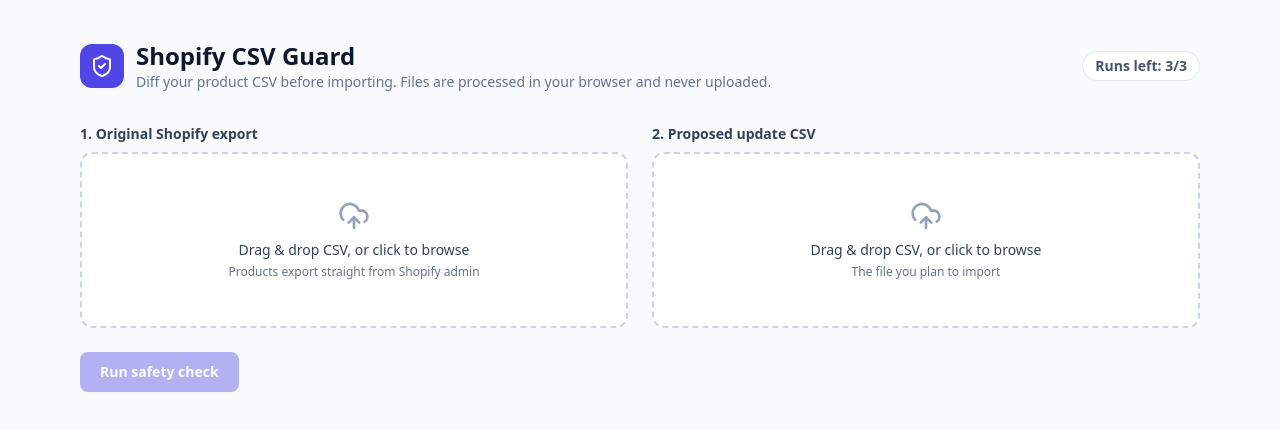
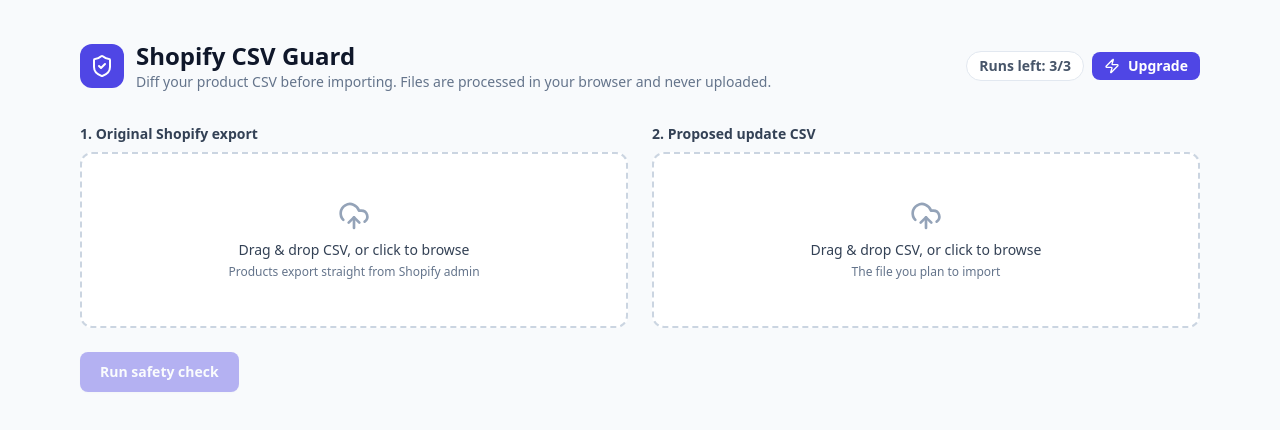
Before and after one commit to hammad965/CSV-Guard-, a Next.js app: page / in a window 1280 px wide. Shown: the top 430 px of the page. Built offline with nearby package versions, Linux system fonts and the light colour scheme; no server answers.

Commit message:
Update page.tsx

```diff
--- a/app/page.tsx
+++ b/app/page.tsx
@@ -14,14 +14,15 @@
 import SummaryCards from "@/components/SummaryCards";
 import DiffTable from "@/components/DiffTable";
 import PaywallModal, { type PaywallReason } from "@/components/PaywallModal";
+import UpgradeButton from "@/components/UpgradeButton";
 import { analyzeCsvs, parseCsv, type AnalysisResult } from "@/utils/csvAnalyzer";
 import { downloadAuditCsv } from "@/utils/exportAudit";
+import { grantPro, PRO_RETURN_TOKEN, readIsPro } from "@/lib/pro";
 
 /* ------------------------- Free-tier config ------------------------- */
 const FREE_RUN_LIMIT = 3;
 const FREE_ROW_LIMIT = 100;
 const STORAGE_KEY = "csv-guard:runs-used";
-const UPGRADE_URL = "https://your-checkout-link.example.com"; // TODO: your Stripe/Lemon Squeezy link
 const ROW_LIMIT_MESSAGE =
   "Free tier is limited to 100 rows per file. Upgrade to Pro for unlimited rows.";
 
@@ -54,10 +55,29 @@
   const [runsUsed, setRunsUsed] = useState<number | null>(null);
   const [paywall, setPaywall] = useState<PaywallReason | null>(null);
 
+  const [isPro, setIsPro] = useState(false);
+  const [proNotice, setProNotice] = useState<"success" | "invalid" | null>(null);
+
   useEffect(() => {
     setRunsUsed(readRunsUsed());
+    setIsPro(readIsPro()); // persisted Pro from a previous session
+
+    // Returning from Lemon Squeezy checkout: /?pro=<token>
+    const token = new URLSearchParams(window.location.search).get("pro");
+    if (token) {
+      if (PRO_RETURN_TOKEN && token === PRO_RETURN_TOKEN) {
+        grantPro();
+        setIsPro(true);
+        setProNotice("success");
+      } else {
+        setProNotice("invalid");
+      }
+      // strip the param so refreshes and shared links don't re-trigger it
+      window.history.replaceState({}, "", window.location.pathname);
+    }
   }, []);
 
+  const hydrated = runsUsed !== null;
   const runsLeft = runsUsed === null ? null : Math.max(0, FREE_RUN_LIMIT - runsUsed);
 
   function clearMessages() {
@@ -71,7 +91,7 @@
     // Re-read storage in case another tab used a run
     const used = readRunsUsed();
     setRunsUsed(used);
-    if (used >= FREE_RUN_LIMIT) {
+    if (!isPro && used >= FREE_RUN_LIMIT) {
       setPaywall("runs");
       return;
     }
@@ -82,7 +102,7 @@
       const [o, p] = await Promise.all([parseCsv(original), parseCsv(proposed)]);
 
       // Row limit: block the check, and don't consume a run
-      if (o.rows.length > FREE_ROW_LIMIT || p.rows.length > FREE_ROW_LIMIT) {
+      if (!isPro && (o.rows.length > FREE_ROW_LIMIT || p.rows.length > FREE_ROW_LIMIT)) {
         setResult(null);
         setRowAlert(ROW_LIMIT_MESSAGE);
         setPaywall("rows");
@@ -90,9 +110,11 @@
       }
 
       setResult(analyzeCsvs(o, p));
+      if (!isPro) {
         const next = used + 1;
         writeRunsUsed(next);
         setRunsUsed(next);
+      }
     } catch (e) {
       setResult(null);
       setError(e instanceof Error ? e.message : "Could not parse the CSV files.");
@@ -110,10 +132,22 @@
 
   const verdict = result
     ? result.summary.errors > 0
-      ? { tone: "border-red-200 bg-red-50 text-red-800", icon: ShieldAlert, text: `Do not import yet. ${result.summary.errors} critical issue(s) could cause data loss.` }
+      ? {
+          tone: "border-red-200 bg-red-50 text-red-800",
+          icon: ShieldAlert,
+          text: `Do not import yet. ${result.summary.errors} critical issue(s) could cause data loss.`,
+        }
       : result.summary.warnings > 0
-      ? { tone: "border-amber-200 bg-amber-50 text-amber-800", icon: ShieldAlert, text: `No critical errors, but ${result.summary.warnings} warning(s) deserve a look.` }
-      : { tone: "border-emerald-200 bg-emerald-50 text-emerald-800", icon: CheckCircle2, text: "All clear. No data-loss risks detected." }
+      ? {
+          tone: "border-amber-200 bg-amber-50 text-amber-800",
+          icon: ShieldAlert,
+          text: `No critical errors, but ${result.summary.warnings} warning(s) deserve a look.`,
+        }
+      : {
+          tone: "border-emerald-200 bg-emerald-50 text-emerald-800",
+          icon: CheckCircle2,
+          text: "All clear. No data-loss risks detected.",
+        }
     : null;
 
   const badgeTone =
@@ -133,31 +167,68 @@
           <div>
             <h1 className="text-2xl font-bold">Shopify CSV Guard</h1>
             <p className="text-sm text-slate-500">
-              Diff your product CSV before importing. Files are processed in your browser and never uploaded.
+              Diff your product CSV before importing. Files are processed in your browser and never
+              uploaded.
             </p>
           </div>
         </div>
 
+        {hydrated &&
+          (isPro ? (
+            <span className="rounded-full border border-emerald-200 bg-emerald-50 px-3 py-1 text-sm font-semibold text-emerald-700">
+              Pro
+            </span>
+          ) : (
+            <div className="flex items-center gap-2">
               <span
                 className={`rounded-full border px-3 py-1 text-sm font-semibold ${badgeTone}`}
                 aria-live="polite"
               >
-          Runs left: {runsLeft ?? "–"}/{FREE_RUN_LIMIT}
+                Runs left: {runsLeft}/{FREE_RUN_LIMIT}
               </span>
+              <UpgradeButton label="Upgrade" className="!px-3 !py-1" />
+            </div>
+          ))}
       </header>
+
+      {proNotice === "success" && (
+        <p
+          role="status"
+          className="mb-4 rounded-lg border border-emerald-200 bg-emerald-50 p-3 text-sm text-emerald-800"
+        >
+          Thanks for upgrading. Pro is now unlocked on this browser.
+        </p>
+      )}
+      {proNotice === "invalid" && (
+        <p
+          role="alert"
+          className="mb-4 rounded-lg border border-red-200 bg-red-50 p-3 text-sm text-red-700"
+        >
+          That upgrade link isn&apos;t valid. If you completed a purchase, contact support with your
+          receipt.
+        </p>
+      )}
 
       <section className="grid gap-6 md:grid-cols-2">
         <FileDropzone
           label="1. Original Shopify export"
           hint="Products export straight from Shopify admin"
           file={original}
-          onFile={(f) => { setOriginal(f); setResult(null); setRowAlert(null); }}
+          onFile={(f) => {
+            setOriginal(f);
+            setResult(null);
+            setRowAlert(null);
+          }}
         />
         <FileDropzone
           label="2. Proposed update CSV"
           hint="The file you plan to import"
           file={proposed}
-          onFile={(f) => { setProposed(f); setResult(null); setRowAlert(null); }}
+          onFile={(f) => {
+            setProposed(f);
+            setResult(null);
+            setRowAlert(null);
+          }}
         />
       </section>
 
@@ -199,12 +270,16 @@
       )}
 
       {error && (
-        <p className="mt-4 rounded-lg border border-red-200 bg-red-50 p-3 text-sm text-red-700">{error}</p>
+        <p className="mt-4 rounded-lg border border-red-200 bg-red-50 p-3 text-sm text-red-700">
+          {error}
+        </p>
       )}
 
       {result && verdict && (
         <section className="mt-8 space-y-6">
-          <div className={`flex items-center gap-3 rounded-xl border p-4 font-medium ${verdict.tone}`}>
+          <div
+            className={`flex items-center gap-3 rounded-xl border p-4 font-medium ${verdict.tone}`}
+          >
             <verdict.icon className="h-5 w-5 shrink-0" />
             {verdict.text}
           </div>
@@ -230,11 +305,10 @@
       )}
 
       <PaywallModal
-        reason={paywall}
+        reason={isPro ? null : paywall}
         runLimit={FREE_RUN_LIMIT}
         rowLimit={FREE_ROW_LIMIT}
         onClose={() => setPaywall(null)}
-        onUpgrade={() => window.open(UPGRADE_URL, "_blank", "noopener,noreferrer")}
       />
     </main>
   );
```
Lines whose indentation alone changed are shown as unchanged.
